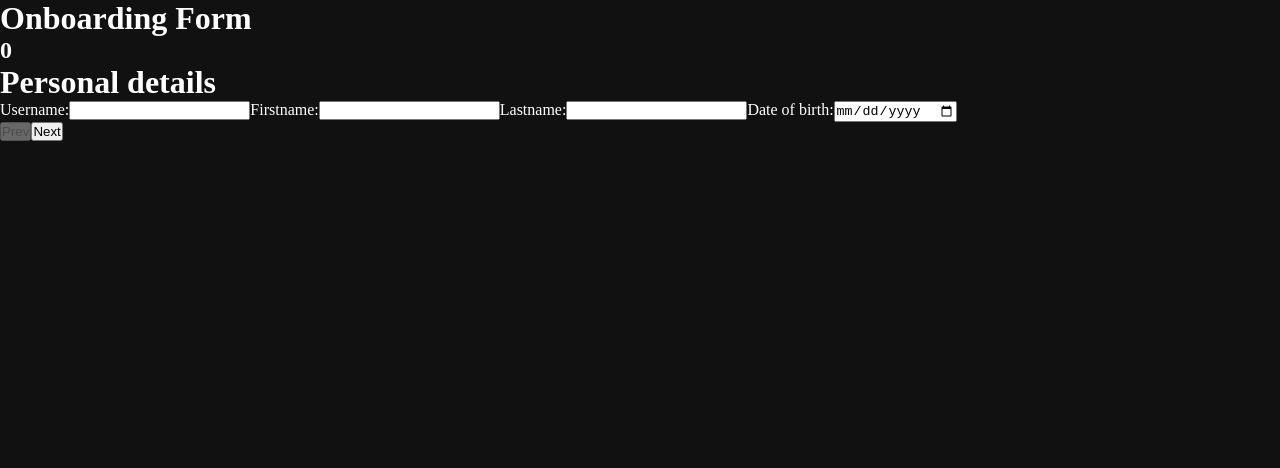
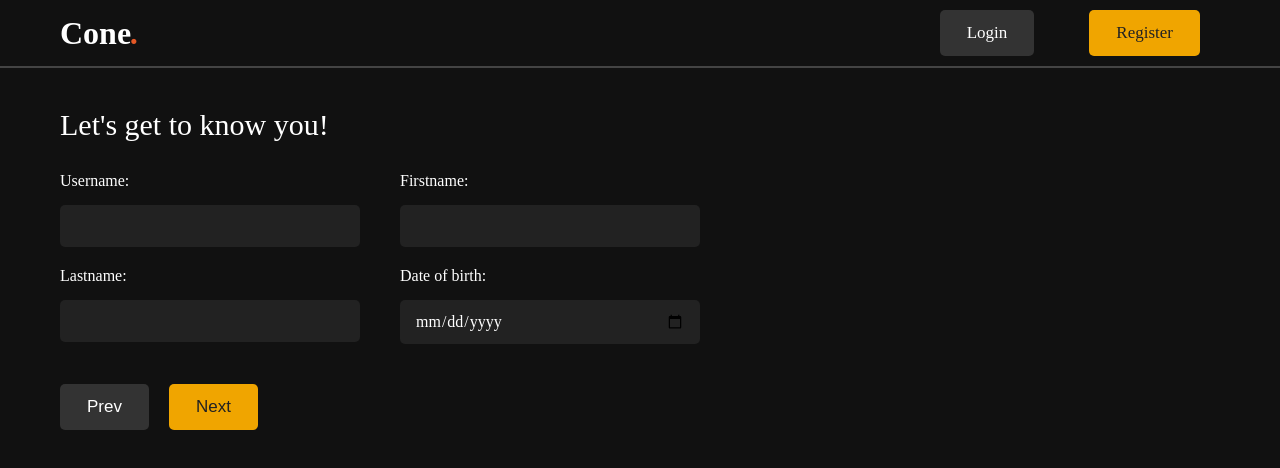
Before and after one commit to cscreationz/cone-frontend, a React (Create React App) app: page /onboard in a window 1280 px wide. Shown: the top 468 px of the page. Built offline with nearby package versions, Linux system fonts and the light colour scheme.

Commit message:
css: personalDetails

```diff
--- a/src/App.css
+++ b/src/App.css
@@ -19,17 +19,17 @@ a {
 }
 
 .btn {
-  display: block;
+  display: inline-block;
   padding: 13px 27px;
+  border-radius: 5px;
   background-color: #333;
+  color: #fff;
+  font-size: 17px;
   outline: none;
   border: none;
   text-decoration: none;
-  border-radius: 5px;
-  color: #fff;
+  cursor: pointer;
   transition: 200ms ease-in-out;
-  cursor: pointer;
-  font-size: 17px;
 }
 
 .btn.btn-primary {
@@ -58,3 +58,20 @@ a {
   display: block;
   color: #fff;
 }
+
+input {
+  display: block;
+  outline: none;
+  border: none;
+  padding: 12px 15px;
+  font-size: 16px;
+  border-radius: 5px;
+  background-color: #222;
+  color: #fff;
+  transition: 200ms ease-in-out;
+  font-family: "Ubuntu";
+}
+
+input:focus {
+  background-color: #444;
+}
--- a/src/components/OnboardingForm/OnboardingForm.tsx
+++ /dev/null
@@ -1,64 +0,0 @@
-import React, { useState } from "react";
-import EducationDetails from "./EducationDetails";
-import PersonalDetails from "./PersonalDetails";
-import SkillsDetails from "./SkillsDetails";
-
-export default function OnboardingForm() {
-  const [page, setPage] = useState(0);
-  const [formData, setFormData] = useState({
-    username: "",
-    firstname: "",
-    lastname: "",
-    dateOfBirth: "", // date type?
-    country: "",
-    state: "",
-
-    degreeType: "",
-    collegeName: "",
-    areAlumni: false,
-
-    skills: [],
-    interests: [],
-    socialLinks: {},
-  });
-
-  function PageDisplay() {
-    if (page === 0) {
-      return <PersonalDetails formData={formData} setFormData={setFormData} />;
-    } if (page === 1) {
-      return <EducationDetails formData={formData} setFormData={setFormData} />;
-    }
-    return <SkillsDetails formData={formData} setFormData={setFormData} />;
-  }
-
-  return (
-    <div>
-      <h1>Onboarding Form</h1>
-      <h2>{page}</h2>
-      <div>{PageDisplay()}</div>
-
-      <button
-        disabled={page === 0}
-        onClick={() => {
-          setPage((currPage) => currPage - 1);
-        }}
-        type="button"
-      >
-        Prev
-      </button>
-      <button
-        onClick={() => {
-          if (page === 2) {
-            alert("FORM SUBMITTED");
-            console.log(formData);
-          } else {
-            setPage((currPage) => currPage + 1);
-          }
-        }}
-        type="button"
-      >
-        {page === 2 ? "Submit" : "Next"}
-      </button>
-    </div>
-  );
-}
--- a/src/components/OnboardingForm/PersonalDetails.tsx
+++ /dev/null
@@ -1,21 +0,0 @@
-import React from "react";
-
-export default function PersonalDetails({ formData, setFormData }) {
-  return (
-    <div>
-      <h1>Personal details</h1>
-
-      <div>
-        <label htmlFor="">Username:</label>
-        <input type="text" />
-        <label htmlFor="">Firstname:</label>
-        <input type="text" />
-        <label htmlFor="">Lastname:</label>
-        <input type="text" />
-        <label htmlFor="">Date of birth:</label>
-        <input type="date" />
-
-      </div>
-    </div>
-  );
-}
--- a/src/pages/AuthPage/AuthPage.css
+++ b/src/pages/AuthPage/AuthPage.css
@@ -39,13 +39,6 @@
 }
 
 .auth-page form input {
-  outline: none;
-  border: none;
-  padding: 12px 15px;
-  font-size: 16px;
-  border-radius: 5px;
-  background-color: #333;
-  color: #fff;
   margin-bottom: 20px;
   width: 100%;
 }
--- a/src/pages/LandingPage/LandingPage.css
+++ b/src/pages/LandingPage/LandingPage.css
@@ -15,7 +15,6 @@
   margin-bottom: 30px;
 }
 
-.landing .hero a {
-  display: inline-block;
+.landing .hero .btn {
   margin-bottom: 30px;
 }
--- a/src/pages/LandingPage/LandingPage.tsx
+++ b/src/pages/LandingPage/LandingPage.tsx
@@ -1,4 +1,5 @@
 import React from "react";
+import { Link } from "react-router-dom";
 import Header from "../../components/Header/Header";
 
 import "./LandingPage.css";
@@ -11,10 +12,9 @@ export default function LandingPage() {
       <div className="container hero">
         <h2>Connect with your college peers like never before</h2>
         <p>Join 3000+ college students and alumnis, just like you!</p>
-        <a className="btn btn-primary" href="/register">Get started!</a>
+        <Link className="btn btn-primary" to="/register">Get started!</Link>
         <a href="#" className="link-primary">How does it work?</a>
       </div>
-
     </div>
   );
 }
--- /dev/null
+++ b/src/pages/OnboardingPage/OnboardingPage.css
@@ -0,0 +1,34 @@
+.onboard {
+
+}
+
+.onboard .page-display {
+  margin-bottom: 40px;
+}
+
+.onboard .btn {
+  margin-right: 20px;
+}
+
+
+.personal-details h2 {
+  font-weight: 400;
+  font-size: 30px;
+  margin-top: 30px;
+  margin-bottom: 30px;
+}
+
+.personal-details .input-groups {
+  display: grid;
+  gap: 20px 40px;
+  grid-template-columns: repeat(2, 300px);
+}
+
+.personal-details .input-groups .input-group label {
+  margin-bottom: 15px;
+  display: block;
+}
+
+.personal-details .input-groups .input-group input {
+  width: 100%;
+}
--- a/src/pages/OnboardingPage/OnboardingPage.tsx
+++ b/src/pages/OnboardingPage/OnboardingPage.tsx
@@ -1,8 +1,70 @@
-import React from "react";
-import OnboardingForm from "../../components/OnboardingForm/OnboardingForm";
+import React, { useState } from "react";
+
+import Header from "../../components/Header/Header";
+import EducationDetails from "./EducationDetails";
+import PersonalDetails from "./PersonalDetails";
+import SkillsDetails from "./SkillsDetails";
+import "./OnboardingPage.css";
 
 export default function OnboardingPage() {
+  const [page, setPage] = useState(0);
+  const [formData, setFormData] = useState({
+    username: "",
+    firstname: "",
+    lastname: "",
+    dateOfBirth: "", // date type?
+    country: "",
+    state: "",
+
+    degreeType: "",
+    collegeName: "",
+    areAlumni: false,
+
+    skills: [],
+    interests: [],
+    socialLinks: {},
+  });
+
+  function PageDisplay() {
+    if (page === 0) {
+      return <PersonalDetails formData={formData} setFormData={setFormData} />;
+    } if (page === 1) {
+      return <EducationDetails formData={formData} setFormData={setFormData} />;
+    }
+    return <SkillsDetails formData={formData} setFormData={setFormData} />;
+  }
+
   return (
-    <OnboardingForm />
+    <div className="onboard">
+      <Header />
+      <div className="container">
+        <div className="page-display">{PageDisplay()}</div>
+
+        <button
+          disabled={page === 0}
+          onClick={() => {
+            setPage((currPage) => currPage - 1);
+          }}
+          className="btn"
+          type="button"
+        >
+          Prev
+        </button>
+        <button
+          onClick={() => {
+            if (page === 2) {
+              alert("FORM SUBMITTED");
+              console.log(formData);
+            } else {
+              setPage((currPage) => currPage + 1);
+            }
+          }}
+          className="btn btn-primary"
+          type="button"
+        >
+          {page === 2 ? "Submit" : "Next"}
+        </button>
+      </div>
+    </div>
   );
 }
--- /dev/null
+++ b/src/pages/OnboardingPage/PersonalDetails.tsx
@@ -0,0 +1,30 @@
+import React from "react";
+
+export default function PersonalDetails({ formData, setFormData }) {
+  return (
+    <div className="personal-details">
+      <h2>Let's get to know you!</h2>
+
+      <div className="input-groups">
+        <div className="input-group">
+          <label htmlFor="">Username:</label>
+          <input type="text" />
+        </div>
+        <div className="input-group">
+          <label htmlFor="">Firstname:</label>
+          <input type="text" />
+        </div>
+        <div className="input-group">
+          <label htmlFor="">Lastname:</label>
+          <input type="text" />
+        </div>
+        <div className="input-group">
+          <label htmlFor="">Date of birth:</label>
+          <input type="date" />
+        </div>
+
+
+      </div>
+    </div>
+  );
+}
```
Also changed, not shown: src/pages/OnboardingPage/EducationDetails.tsx (renamed from src/components/OnboardingForm/EducationDetails.tsx), src/pages/OnboardingPage/SkillsDetails.tsx (renamed from src/components/OnboardingForm/SkillsDetails.tsx), src/pages/OnboardingPage/country-states.json (renamed from src/components/OnboardingForm/country-states.json).
